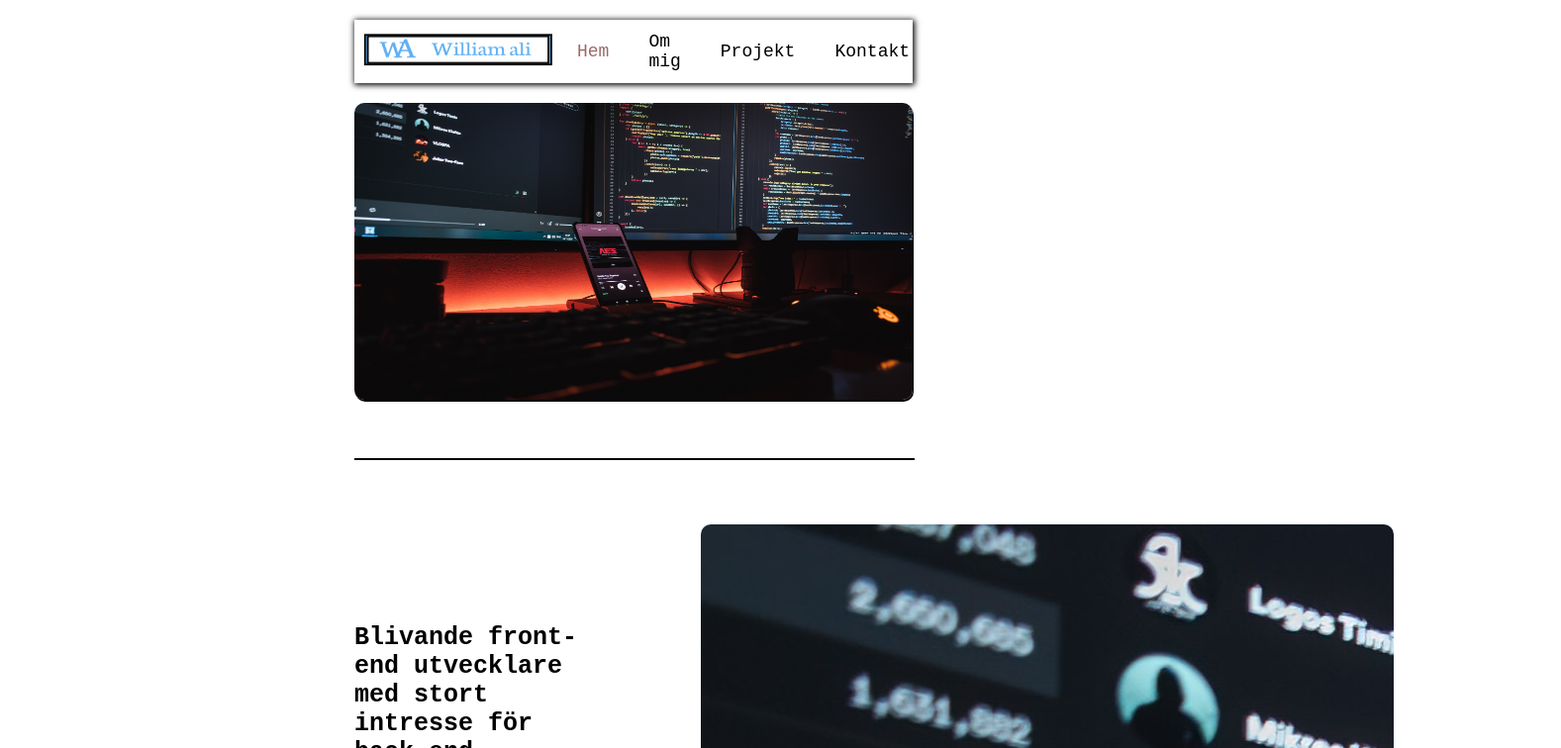
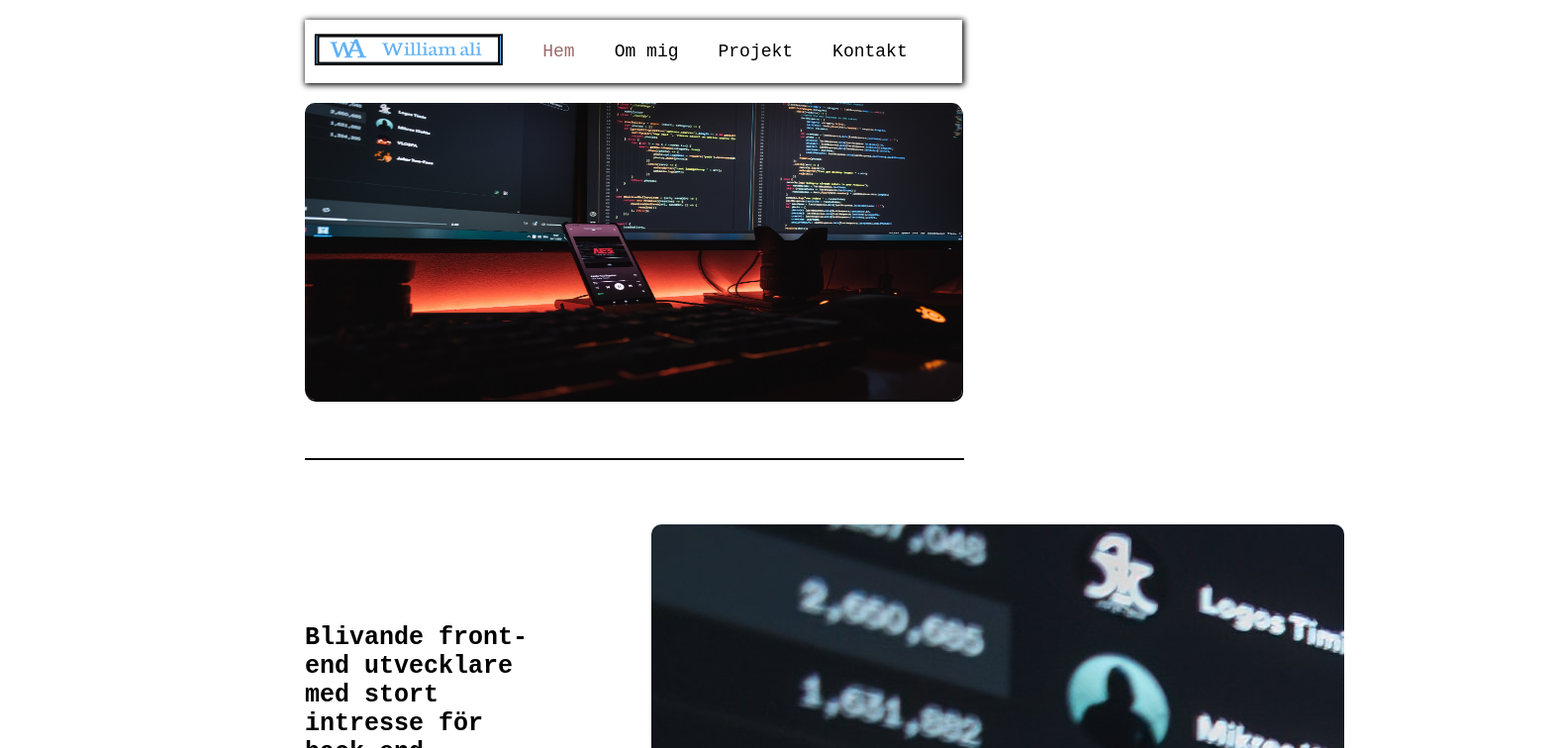
Before and after one commit to prodigystudios/Portfolio, a Vue app: page / in a window 1280 px wide. Shown: the top 756 px of the page at 99% size, 1577 px wide, since content can reach past the window. Built offline with nearby package versions, Linux system fonts and the light colour scheme.

Commit message:
Margin Update

```diff
--- a/src/App.vue
+++ b/src/App.vue
@@ -48,7 +48,7 @@ html
   -webkit-font-smoothing: antialiased;
   -moz-osx-font-smoothing: grayscale;
   color: black;
-  margin: 20px 350px;
+  margin: 20px 300px;
 }
 
 body
```
